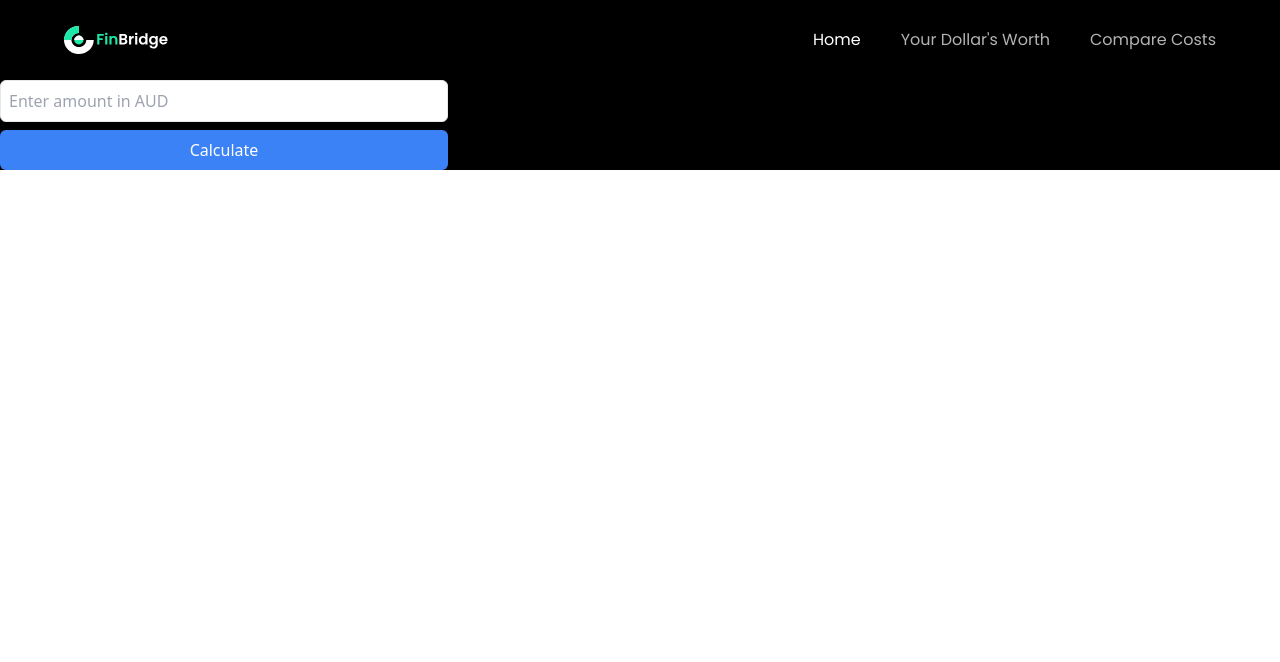
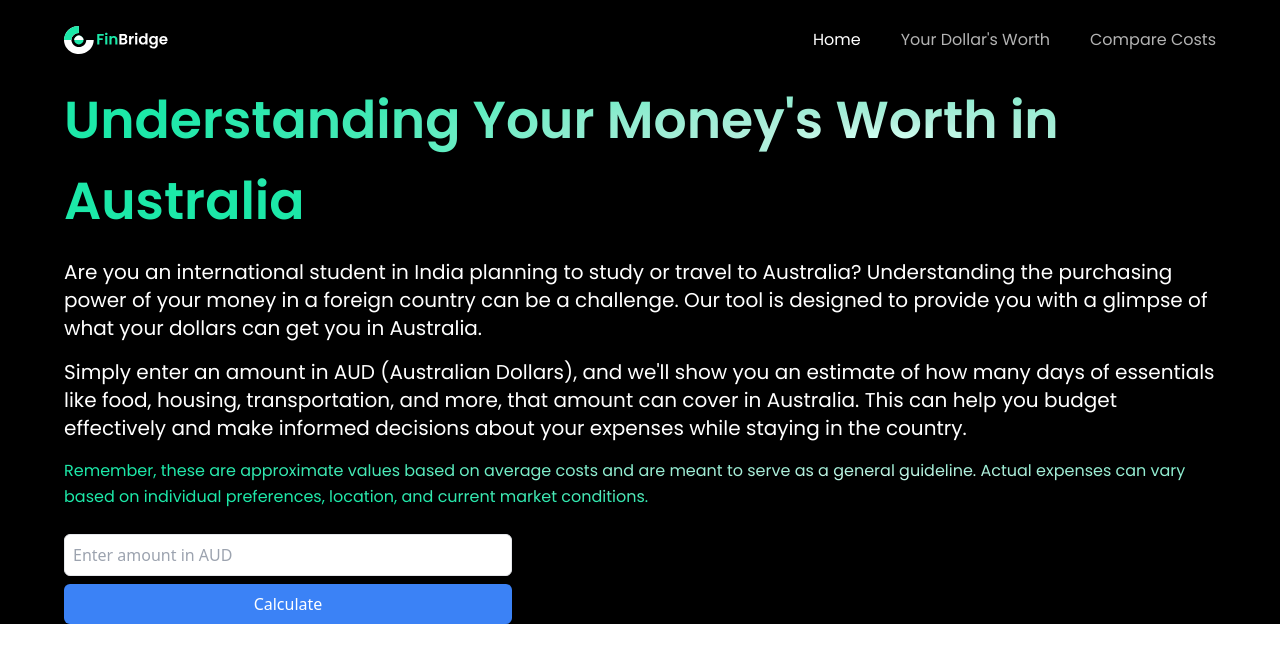
Before and after one commit to SOHAN-JAGADEESH/FinBridge, a React (Vite) app: page /dollar in a window 1280 px wide. Shown: the top 662 px of the page. Built offline with nearby package versions, Linux system fonts and the light colour scheme.

Commit message:
Implemented feature 1 card and textual changes

```diff
--- a/src/components/Card.jsx
+++ b/src/components/Card.jsx
@@ -3,9 +3,10 @@ import React from 'react'
 
 const CategoryCard = ({ title, days }) => {
     return (
-      <div className="category-card bg-white p-4 rounded-md shadow-md">
-        <h3 className="text-xl font-semibold capitalize">{title}</h3>
+      <div className="category-card bg-blue-gradient p-9 rounded-md shadow-md">
+        <h3 className="text-xl font-semibold capitalize text-white">{title}</h3>
         <p className="mt-2 text-lg">{days} days</p>
+        <p>If it's the food card, add a toggle or dropdown hereIf it's the food card, add a toggle or dropdown hereIf it's the food card, add a toggle or dropdown here</p>
         {/* If it's the food card, add a toggle or dropdown here */}
       </div>
     );
--- a/src/components/Output.jsx
+++ b/src/components/Output.jsx
@@ -12,7 +12,7 @@ const Output = ({ amount }) => {
     };
 
     return (
-      <div className="output-section mt-4 grid grid-cols-1 gap-4 sm:grid-cols-2 lg:grid-cols-3">
+      <div className="output-section mt-4 grid grid-cols-1 gap-6 sm:grid-cols-2 lg:grid-cols-3">
         {Object.keys(data).map(category => (
           <CategoryCard key={category} title={category} days={data[category]} />
         ))}
--- a/src/index.css
+++ b/src/index.css
@@ -52,6 +52,13 @@
     #ffffff -278.56%,
     #6d6d6d -78.47%,
     #11101d 91.61%
+  );
+}
+
+.bg-solid {
+  background: linear-gradient(
+    144.39deg,
+    #1CE8A8 91.61%
   );
 }
 
--- a/src/pages/Dollar.jsx
+++ b/src/pages/Dollar.jsx
@@ -1,4 +1,4 @@
-import { useState } from "react";
+import { useState, useEffect } from "react";
 import React from 'react'
 import Navbar from "../components/Navbar";
 import styles from "../style";
@@ -7,6 +7,25 @@ import Output from "../components/Output";
 
 const Dollar = () => {
   const [amount, setAmount] = useState(null);
+  const [response, setResponse] = useState(null);
+
+  useEffect(() => {
+    if (amount !== null) {
+      // Define the API endpoint and options
+      const apiUrl = "https://l7p1meyo80.execute-api.ap-southeast-2.amazonaws.com/test/user";
+      const requestOptions = {
+        method: 'POST',
+        headers: { 'Content-Type': 'application/json' },
+        body: JSON.stringify({ number: amount })
+      };
+
+      // Make the API call
+      fetch(apiUrl, requestOptions)
+        .then(response => response.json())
+        .then(data => setResponse(data))
+        .catch(error => console.error('There was an error!', error));
+    }
+  }, [amount]);
 
   return (
     <div className="bg-primary w-full overflow-hidden">
@@ -17,7 +36,25 @@ const Dollar = () => {
         </div>
       </div>
 
-      <div className={`bg-primary ${styles.flexStart}`}>
+      <div className={`${styles.paddingX} ${styles.flexCenter}`}>
+        <div className={`${styles.boxWidth}`}>
+          <h2 className="flex-1 font-poppins font-semibold ss:text-[52px] text-[42px] text-gradient ss:leading-[80.8px] leading-[65px]">
+            Understanding Your Money's Worth in Australia
+          </h2>
+          <p className="font-poppins text-[20px] text-white leading-[28px] mt-4">
+            Are you an international student in India planning to study or travel to Australia? Understanding the purchasing power of your money in a foreign country can be a challenge. Our tool is designed to provide you with a glimpse of what your dollars can get you in Australia.
+          </p>
+          <p className="font-poppins text-[20px] text-white leading-[28px] mt-4">
+            Simply enter an amount in AUD (Australian Dollars), and we'll show you an estimate of how many days of essentials like food, housing, transportation, and more, that amount can cover in Australia. This can help you budget effectively and make informed decisions about your expenses while staying in the country.
+          </p>
+          <p className="font-poppins text-[16px] text-gradient leading-[26px] mt-4">
+            Remember, these are approximate values based on average costs and are meant to serve as a general guideline. Actual expenses can vary based on individual preferences, location, and current market conditions.
+         </p>
+         <br/>
+        </div>
+      </div>
+
+      <div className={`bg-primary ${styles.paddingX} ${styles.flexCenter}`}>
         <div className={`${styles.boxWidth}`}>
           <Input setAmount={setAmount} />
         </div>
@@ -25,7 +62,7 @@ const Dollar = () => {
 
       <div className={`bg-primary ${styles.paddingX} ${styles.flexCenter}`}>
         <div className={`${styles.boxWidth}`}>
-          {amount && <Output amount={amount} />}
+          {response && <Output response={response} />}
         </div>
       </div>
 
@@ -33,4 +70,4 @@ const Dollar = () => {
   );
 }
 
-export default Dollar
+export default Dollar;
```
